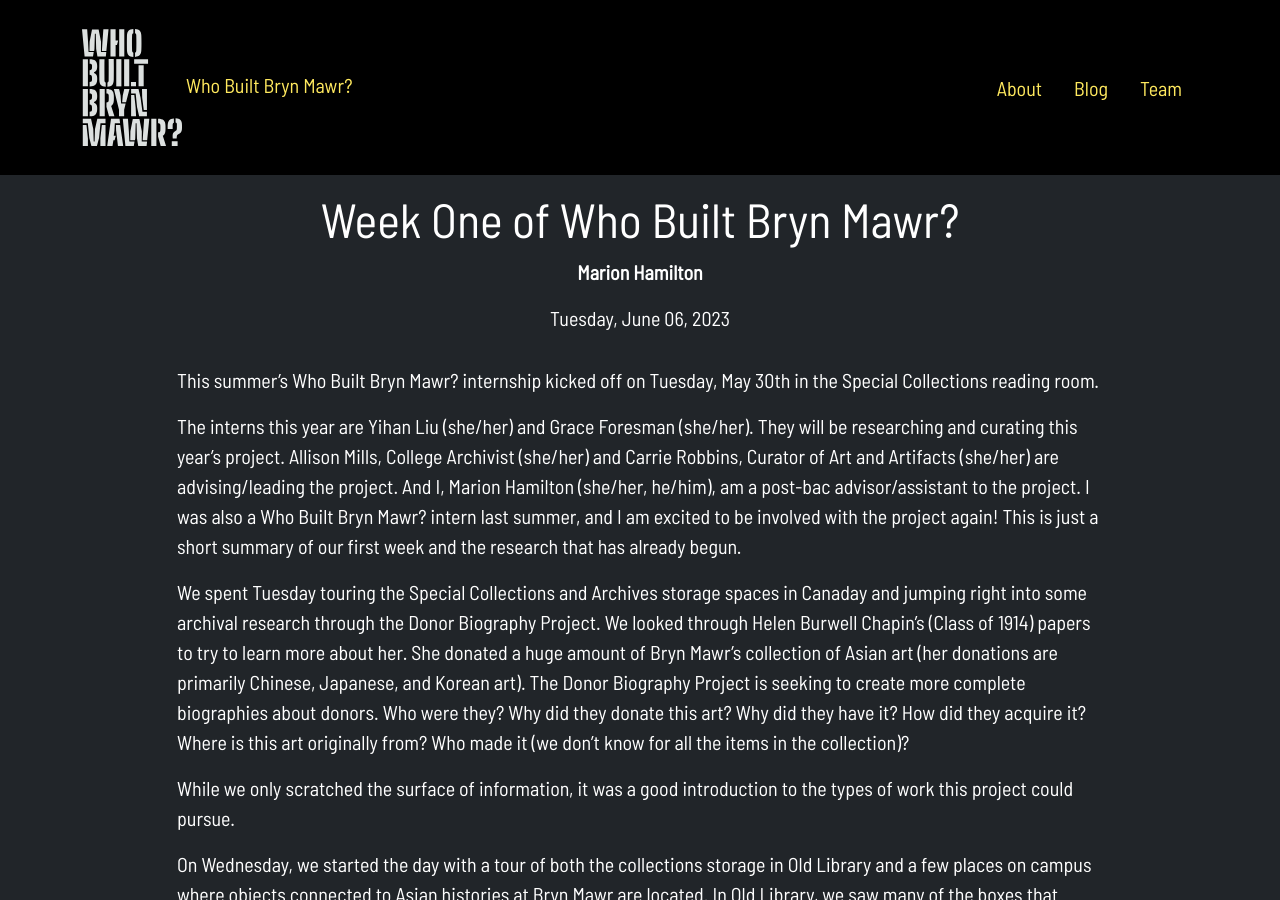
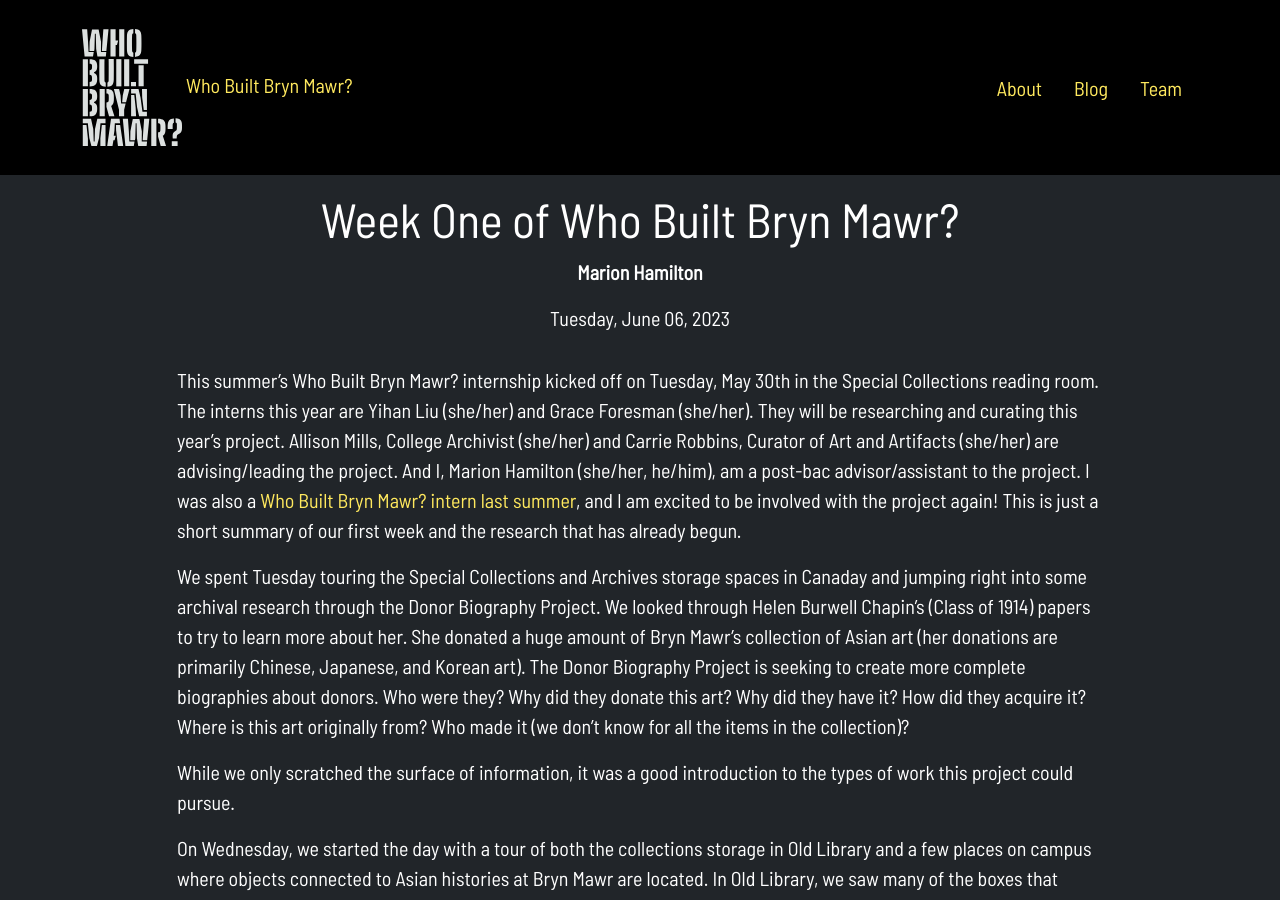
Before and after one commit to digbmc/wbbm, a Jekyll site: the page built from _posts/2023-06-06-week-one.md, in a window 1280 px wide and 900 px high. Built offline with Jekyll 4.4.1, drawn with Linux system fonts in a browser that asks for light colours; part of the change alters nothing that is shown.

```diff
--- a/_posts/2023-06-06-week-one.md
+++ b/_posts/2023-06-06-week-one.md
@@ -7,8 +7,8 @@ description: Who Built Bryn Mawr? 2023 started on May 30th, here's a short summa
 public: true
 ---
 This summer’s Who Built Bryn Mawr? internship kicked off on Tuesday, May 30th in the Special Collections reading room.
-
-The interns this year are Yihan Liu (she/her) and Grace Foresman (she/her). They will be researching and curating this year’s project. Allison Mills, College Archivist (she/her) and Carrie Robbins, Curator of Art and Artifacts (she/her) are advising/leading the project. And I, Marion Hamilton (she/her, he/him), am a post-bac advisor/assistant to the project. I was also a Who Built Bryn Mawr? intern last summer, and I am excited to be involved with the project again! This is just a short summary of our first week and the research that has already begun.
+<!-- This is good overall! I encourage you to add a team photo if possible, and perhaps add some links to highlight other work (see below) -->
+The interns this year are Yihan Liu (she/her) and Grace Foresman (she/her). They will be researching and curating this year’s project. Allison Mills, College Archivist (she/her) and Carrie Robbins, Curator of Art and Artifacts (she/her) are advising/leading the project. And I, Marion Hamilton (she/her, he/him), am a post-bac advisor/assistant to the project. I was also a [Who Built Bryn Mawr? intern last summer](https://wbbm.digitalprojects.brynmawr.edu/why-build/), and I am excited to be involved with the project again! This is just a short summary of our first week and the research that has already begun.
 
 We spent Tuesday touring the Special Collections and Archives storage spaces in Canaday and jumping right into some archival research through the Donor Biography Project. We looked through Helen Burwell Chapin’s (Class of 1914)  papers to try to learn more about her. She donated a huge amount of Bryn Mawr’s collection of Asian art (her donations are primarily Chinese, Japanese, and Korean art). The Donor Biography Project is seeking to create more complete biographies about donors. Who were they? Why did they donate this art? Why did they have it? How did they acquire it? Where is this art originally from? Who made it (we don’t know for all the items in the collection)?
 
```
